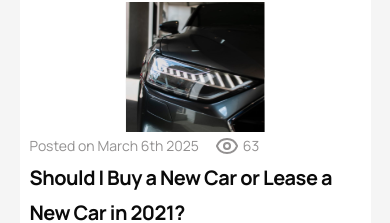
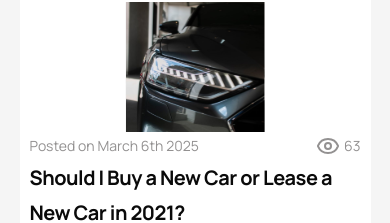
Before and after one commit to faisalit86/assessment-task, a Next.js app: page /blog in a window 390 px wide. Shown: the part 940-1163 px from the top of the page. Built offline with nearby package versions, Linux system fonts and the light colour scheme; no server answers.

Commit message:
fix 👍 fixed views count alignment

```diff
--- a/src/app/(1stAssessment)/components/FeaturedBlog.tsx
+++ b/src/app/(1stAssessment)/components/FeaturedBlog.tsx
@@ -16,7 +16,7 @@ export default function FeaturedBlog() {
           />
           <div className="flex flex-col w-full justify-between">
             <div className="flex justify-between ">
-              <p className="flex gap-x-4 font-manrope text-grey ">
+              <p className="flex justify-between w-full xl:w-max md:gap-x-4 font-manrope text-grey ">
                 <span className="font-manrope text-sm xl:text-[16px] leading-[28px] font-normal xl:font-semibold">
                   Posted on March 6th 2025
                 </span>{" "}
```
